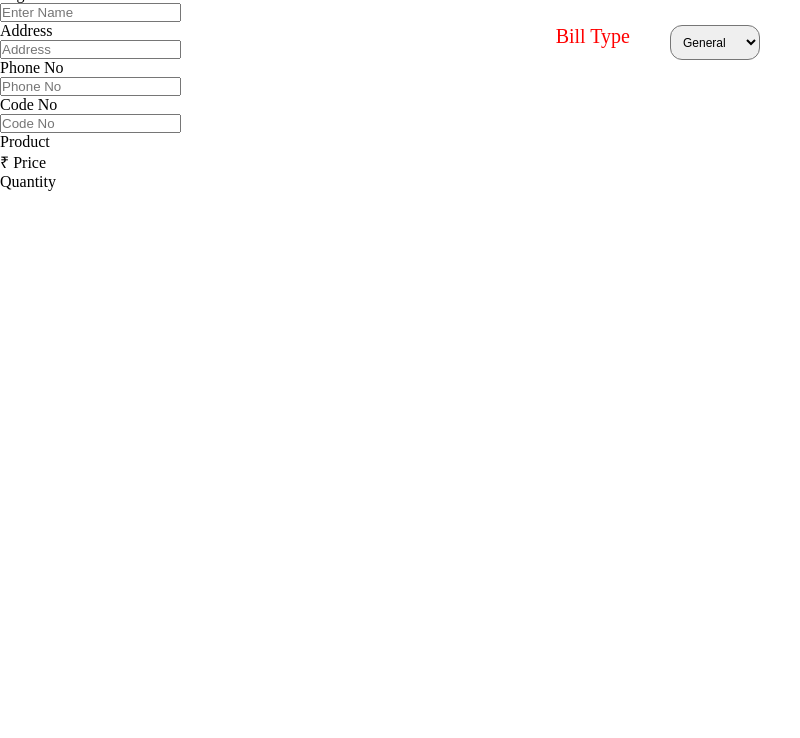
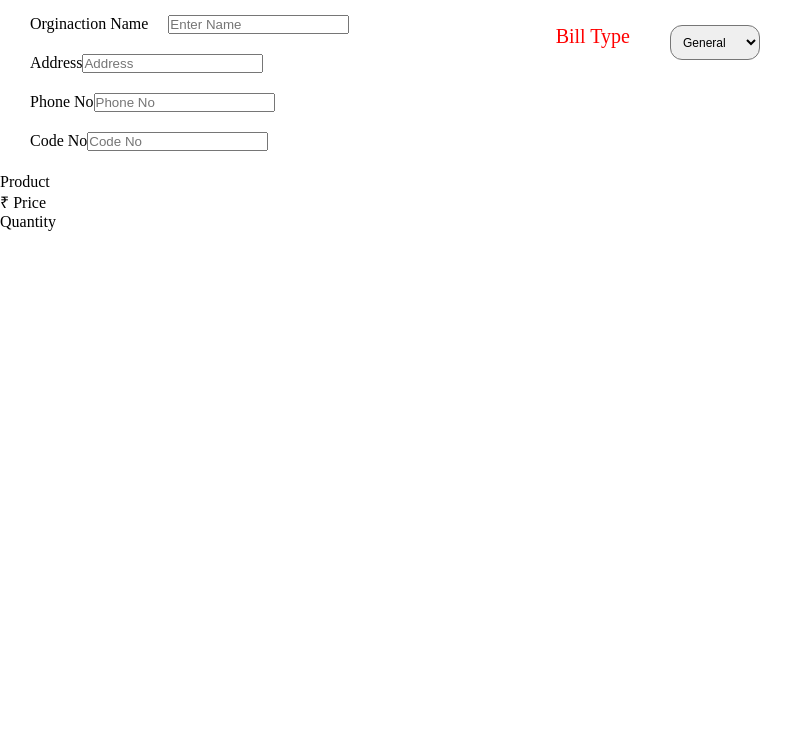
Before and after one commit to manjotdevs/ms_biller, an Electron app: page src/index.html in a window 800 px wide. Shown: the part 62-800 px from the top of the page. Drawn offline with Linux system fonts and the light colour scheme; files that its build step writes are made by us from their sources.

Commit message:
detail input is added

```diff
--- a/src/index.html
+++ b/src/index.html
@@ -31,22 +31,22 @@
         -->
     </div>
     <div>
-      <div class="detail"
-        <div>
-          <p>Orginaction Name</p>
+      <div class="detail">
+        <div  class="detail_name">
+          <p class="orginaction">Orginaction Name</p>
           <input class="orginaction_input" type="text" placeholder="Enter Name" value="" required >
         </div>
-        <div>
-          <p>Address</p>
+        <div class="detail_address">
+          <p class="address">Address</p>
           <input class="address_input" type="text" placeholder="Address" value="" required>
         </div>
-        <div>
-          <p>Phone No</p>
-          <input class="phone_no_input" type="text" placeholder="Phone No" value="" required>
+        <div class="detail_phone">
+          <p class="phone_no">Phone No</p>
+          <input class="phone_input" type="text" placeholder="Phone No" value="" required>
         </div>
-        <div>
-          <p>Code No</p>
-          <input class="code_no_input" type="text" placeholder="Code No" value="" required>
+        <div class="detail_code">
+          <p class="code_no">Code No</p>
+          <input class="code_input" type="text" placeholder="Code No" value="" required>
         </div>
       </div>
       <div class="">
--- a/src/styles.css
+++ b/src/styles.css
@@ -43,7 +43,36 @@
   border-radius:12px;
 }
 
-.detail div{
+.detail{
+  padding: 20px;
+  padding-bottom: 12px;
+}
+
+.detail_name{
   display: flex;
+  padding: 10px;
+  margin-right: 20px;
+}
+
+.orginaction{
+}
+
+.orginaction_input{
+  margin-left: 20px;
+}
+
+.detail_address{
+  display: flex;
+  padding: 10px;
+}
+
+.detail_phone{
+  display: flex;
+  padding: 10px;
+}
+
+.detail_code{
+  display: flex;
+  padding: 10px;
 
 }
```
